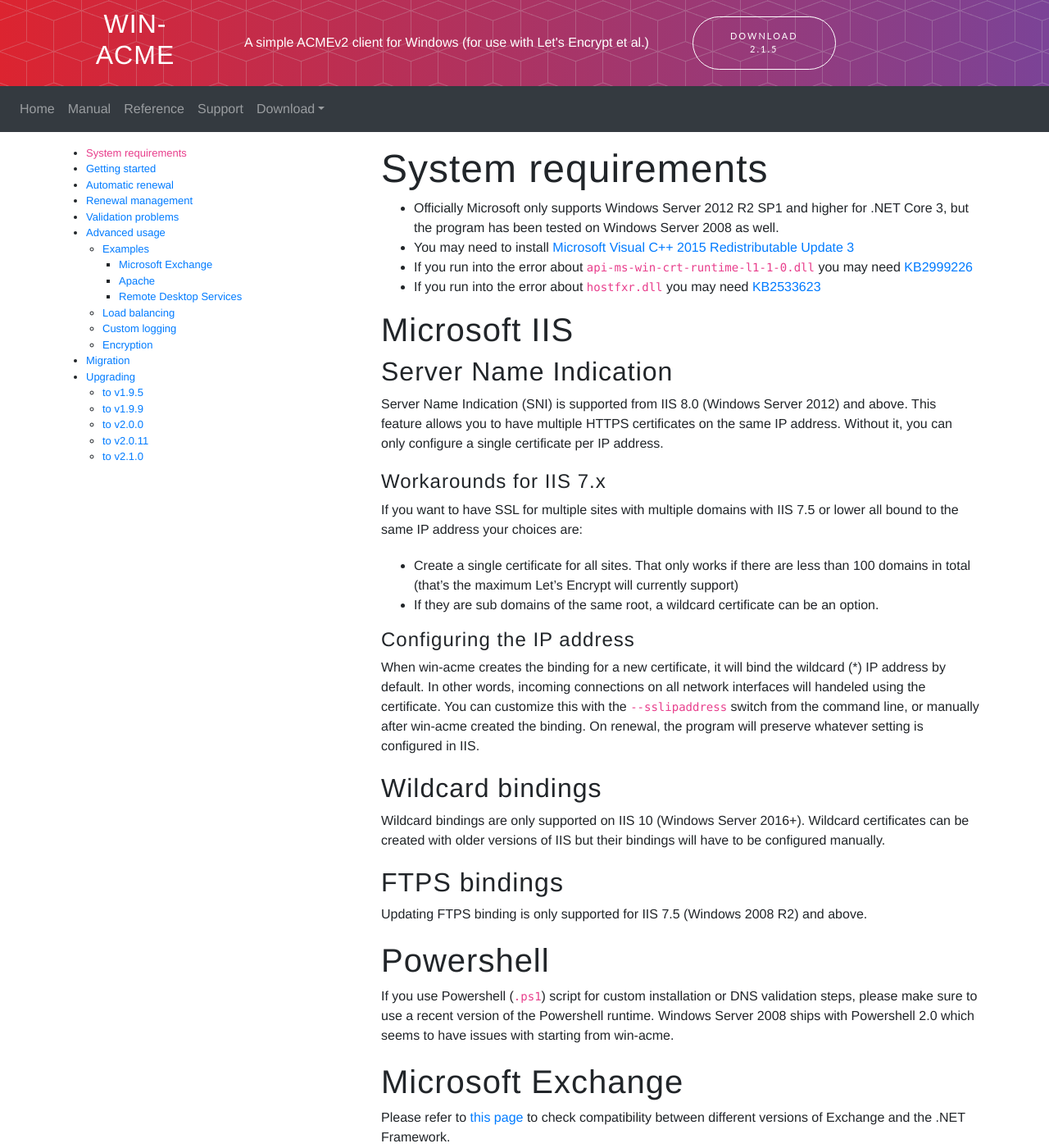
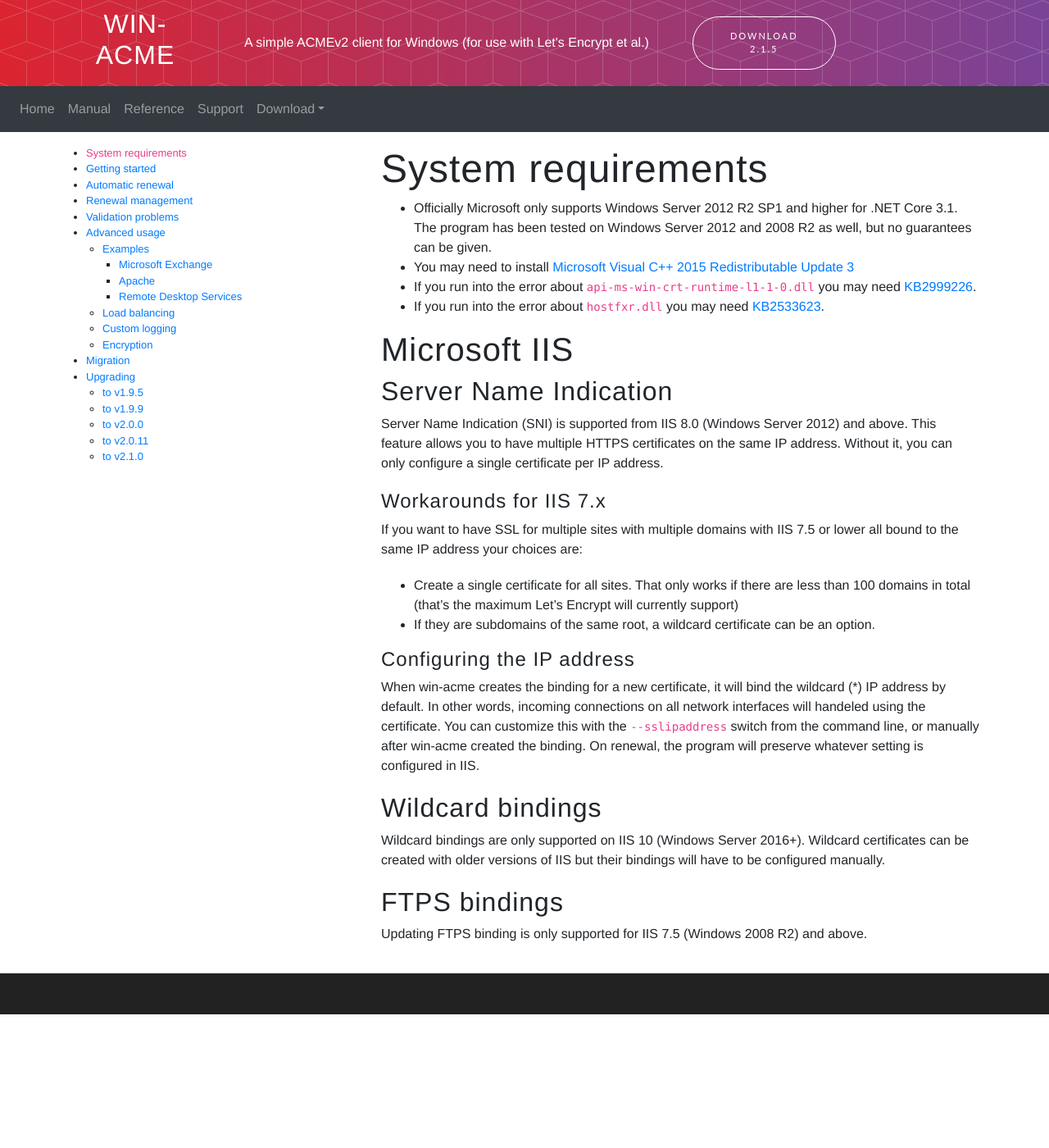
Before and after one commit to win-acme/win-acme.github.io, a Jekyll site: the page built from manual/system-requirements.md, in a window 1280 px wide and 1400 px high. Shown: the whole window at 82% size. Built offline with Jekyll 4.4.1, drawn with Linux system fonts in a browser that asks for light colours; our own code applies the rules of GitHub Pages for plain Markdown files.

Commit message:
Update system-requirements.md

```diff
--- a/manual/system-requirements.md
+++ b/manual/system-requirements.md
@@ -4,11 +4,11 @@ sidebar: manual
 
 # System requirements
 - Officially Microsoft only supports Windows Server 2012 R2 SP1 and higher
-for .NET Core 3, but the program has been tested on Windows Server 2008
-as well.
+for .NET Core 3.1. The program has been tested on Windows Server 2012 and
+2008 R2 as well, but no guarantees can be given.
 - You may need to install [Microsoft Visual C++ 2015 Redistributable Update 3](https://www.microsoft.com/download/details.aspx?id=52685)
-- If you run into the error about `api-ms-win-crt-runtime-l1-1-0.dll` you may need [KB2999226](https://support.microsoft.com/help/2999226/update-for-universal-c-runtime-in-windows)
-- If you run into the error about `hostfxr.dll` you may need [KB2533623](https://support.microsoft.com/help/2533623/microsoft-security-advisory-insecure-library-loading-could-allow-remot)
+- If you run into the error about `api-ms-win-crt-runtime-l1-1-0.dll` you may need [KB2999226](https://support.microsoft.com/help/2999226/update-for-universal-c-runtime-in-windows).
+- If you run into the error about `hostfxr.dll` you may need [KB2533623](https://support.microsoft.com/help/2533623/microsoft-security-advisory-insecure-library-loading-could-allow-remot).
 
 ## Microsoft IIS
 ### Server Name Indication
@@ -21,7 +21,7 @@ If you want to have SSL for multiple sites with multiple domains with IIS 7.5 or
 lower all bound to the same IP address your choices are:
 - Create a single certificate for all sites. That only works if there are less than
 100 domains in total (that's the maximum Let's Encrypt will currently support)
-- If they are sub domains of the same root, a wildcard certificate can be an option.
+- If they are subdomains of the same root, a wildcard certificate can be an option.
 
 #### Configuring the IP address
 When win-acme creates the binding for a new certificate, it will bind the wildcard (*)
@@ -37,12 +37,3 @@ to be configured manually.
 
 ### FTPS bindings
 Updating FTPS binding is only supported for IIS 7.5 (Windows 2008 R2) and above.
-
-## Powershell
-If you use Powershell (`.ps1`) script for custom installation or DNS validation steps,
-please make sure to use a recent version of the Powershell runtime. Windows Server 2008
-ships with Powershell 2.0 which seems to have issues with starting from win-acme.
-
-## Microsoft Exchange
-Please refer to [this page](https://docs.microsoft.com/en-us/exchange/plan-and-deploy/supportability-matrix?view=exchserver-2019)
-to check compatibility between different versions of Exchange and the .NET Framework.
```
